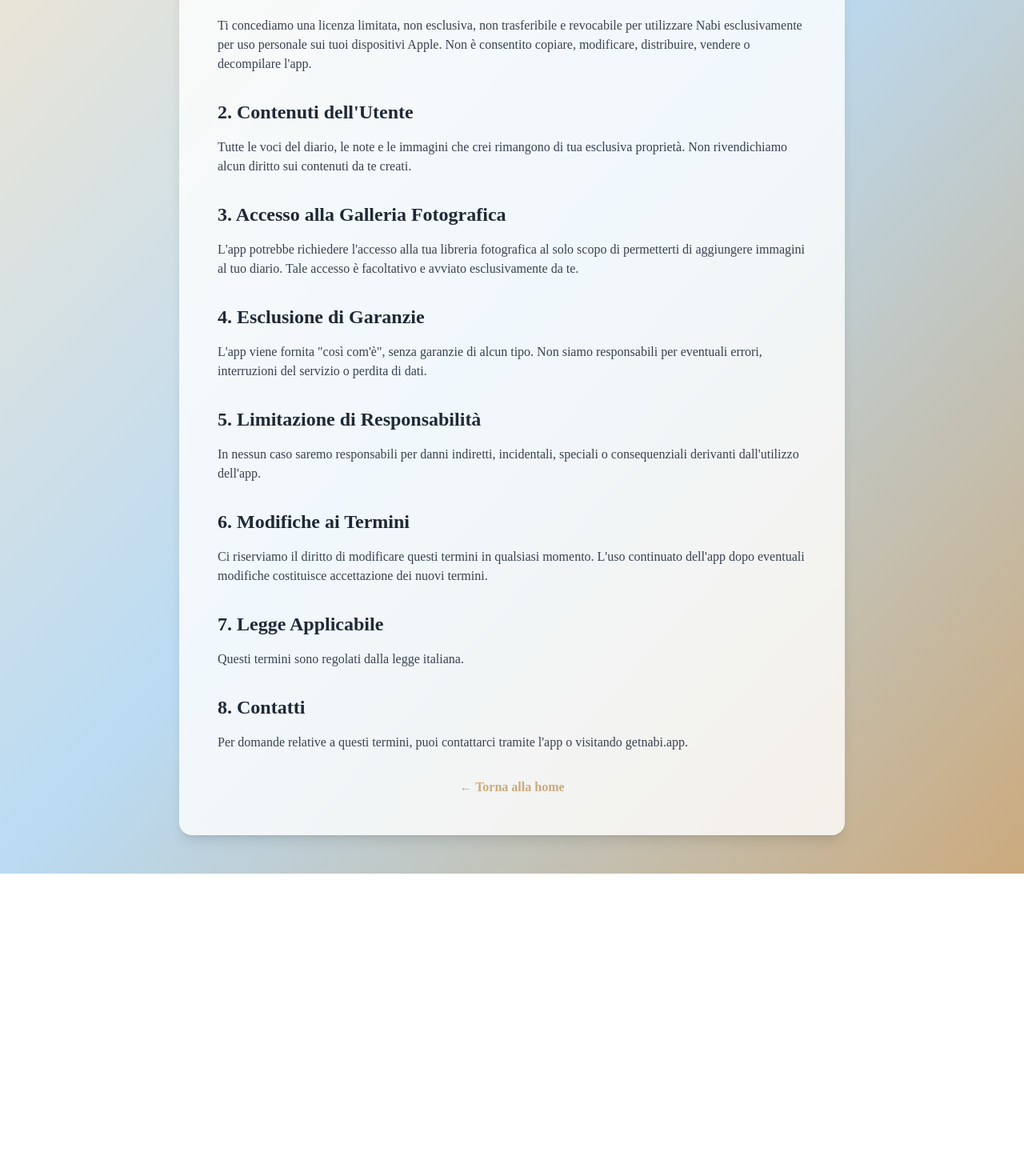
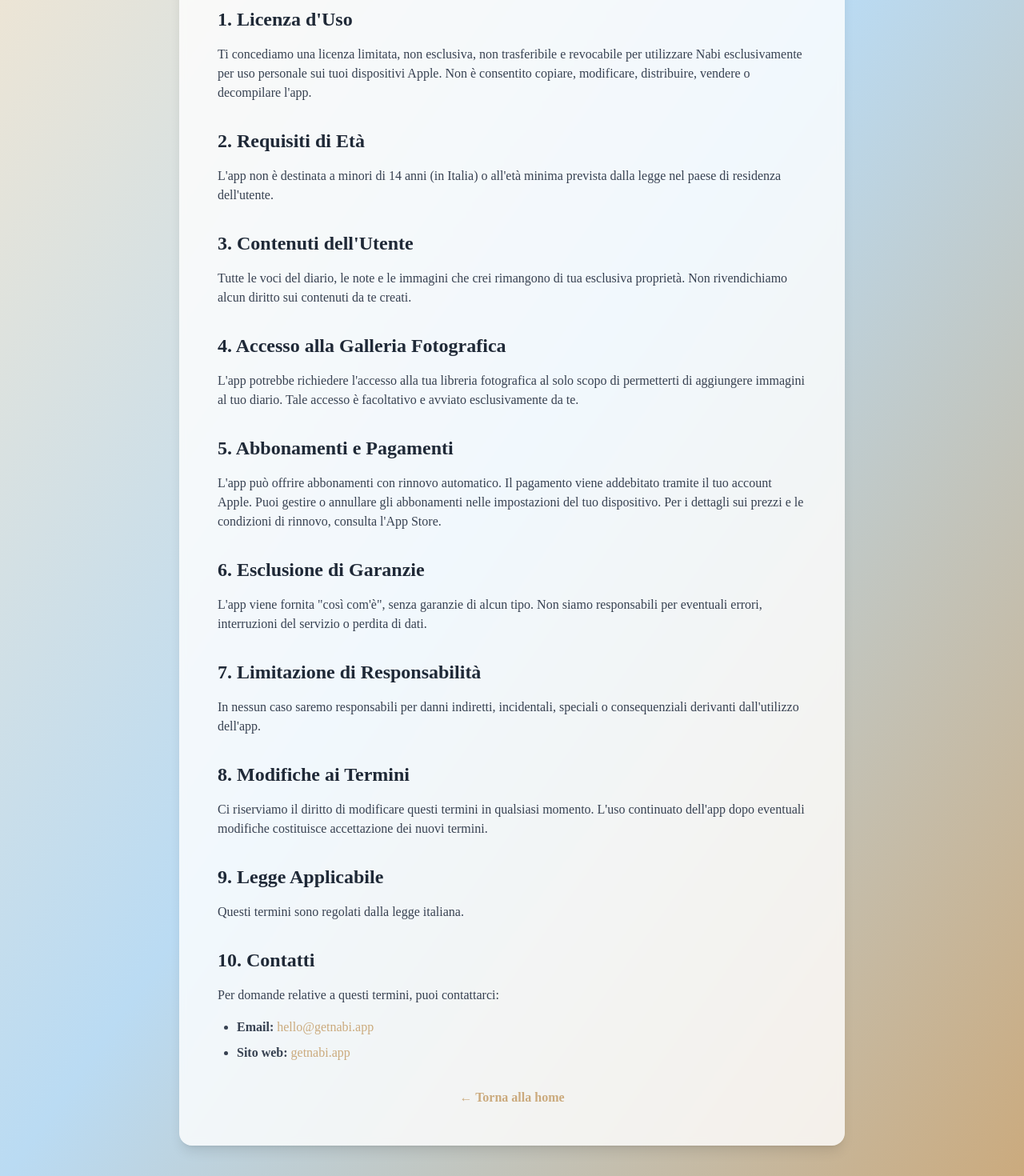
Before and after one commit to becoentertainment/nabi-website, a Next.js app: page /terms in a window 1280 px wide. Shown: the part 320-1790 px from the top of the page at 80% size. Before the commit the page ends 1412 px from the top, so only its background shows below. Built offline with nearby package versions, Linux system fonts and the light colour scheme; a web font is replaced by a local one.

Commit message:
Termini e Condizioni: Requisiti di età, Abbonamenti e Pagamenti, Contatti (Email + Sito web), 22 gen 2026

```diff
--- a/src/app/en/terms/page.tsx
+++ b/src/app/en/terms/page.tsx
@@ -6,9 +6,12 @@ export default function EnTermsPage() {
       <NavMenu />
       <div className="container mx-auto px-4 sm:px-6 lg:px-8 max-w-4xl">
         <div className="bg-white/80 backdrop-blur-sm rounded-2xl p-8 md:p-12 shadow-lg">
-          <h1 className="font-title text-4xl md:text-5xl font-bold text-gray-800 mb-8">
+          <h1 className="font-title text-4xl md:text-5xl font-bold text-gray-800 mb-4">
             Terms and Conditions of Use
           </h1>
+          <p className="text-sm text-gray-600 mb-8">
+            Last updated: 22 January 2026
+          </p>
           <div className="prose prose-lg max-w-none text-gray-700 space-y-6">
             <p>
               Welcome to Nabi. By using our app, you accept the following terms and conditions.
@@ -22,52 +25,68 @@ export default function EnTermsPage() {
             </section>
 
             <section>
-              <h2 className="font-title text-2xl font-bold text-gray-800 mt-8 mb-4">2. User Content</h2>
+              <h2 className="font-title text-2xl font-bold text-gray-800 mt-8 mb-4">2. Age Requirements</h2>
+              <p>
+                The app is not intended for users under 14 years of age (in Italy) or the minimum age required by law in the user&apos;s country of residence.
+              </p>
+            </section>
+
+            <section>
+              <h2 className="font-title text-2xl font-bold text-gray-800 mt-8 mb-4">3. User Content</h2>
               <p>
                 All journal entries, notes, and images you create remain your exclusive property. We do not claim any rights over content you create.
               </p>
             </section>
 
             <section>
-              <h2 className="font-title text-2xl font-bold text-gray-800 mt-8 mb-4">3. Photo Library Access</h2>
+              <h2 className="font-title text-2xl font-bold text-gray-800 mt-8 mb-4">4. Photo Library Access</h2>
               <p>
                 The app may request access to your photo library solely to allow you to add images to your journal. Such access is optional and initiated only by you.
               </p>
             </section>
 
             <section>
-              <h2 className="font-title text-2xl font-bold text-gray-800 mt-8 mb-4">4. Disclaimer of Warranties</h2>
+              <h2 className="font-title text-2xl font-bold text-gray-800 mt-8 mb-4">5. Subscriptions and Payments</h2>
+              <p>
+                The app may offer subscriptions with automatic renewal. Payment is charged to your Apple account. You can manage or cancel subscriptions in your device settings. For pricing and renewal terms, see the App Store.
+              </p>
+            </section>
+
+            <section>
+              <h2 className="font-title text-2xl font-bold text-gray-800 mt-8 mb-4">6. Disclaimer of Warranties</h2>
               <p>
                 The app is provided &quot;as is,&quot; without warranties of any kind. We are not responsible for any errors, service interruptions, or loss of data.
               </p>
             </section>
 
             <section>
-              <h2 className="font-title text-2xl font-bold text-gray-800 mt-8 mb-4">5. Limitation of Liability</h2>
+              <h2 className="font-title text-2xl font-bold text-gray-800 mt-8 mb-4">7. Limitation of Liability</h2>
               <p>
                 In no event shall we be liable for indirect, incidental, special, or consequential damages arising from the use of the app.
               </p>
             </section>
 
             <section>
-              <h2 className="font-title text-2xl font-bold text-gray-800 mt-8 mb-4">6. Changes to Terms</h2>
+              <h2 className="font-title text-2xl font-bold text-gray-800 mt-8 mb-4">8. Changes to Terms</h2>
               <p>
                 We reserve the right to modify these terms at any time. Continued use of the app after any changes constitutes acceptance of the new terms.
               </p>
             </section>
 
             <section>
-              <h2 className="font-title text-2xl font-bold text-gray-800 mt-8 mb-4">7. Governing Law</h2>
+              <h2 className="font-title text-2xl font-bold text-gray-800 mt-8 mb-4">9. Governing Law</h2>
               <p>
                 These terms are governed by the laws of Italy.
               </p>
             </section>
 
             <section>
-              <h2 className="font-title text-2xl font-bold text-gray-800 mt-8 mb-4">8. Contact</h2>
-              <p>
-                For questions regarding these terms, you can contact us through the app or by visiting getnabi.app.
-              </p>
+              <h2 className="font-title text-2xl font-bold text-gray-800 mt-8 mb-4">10. Contact</h2>
+              <p>For questions regarding these terms, you can contact us:</p>
+              <ul className="list-disc pl-6 space-y-2 mt-4">
+                <li><strong>Email:</strong> <a href="mailto:hello@getnabi.app" className="text-nabi-beige hover:underline">hello@getnabi.app</a></li>
+                <li><strong>Website:</strong> <a href="https://getnabi.app" target="_blank" rel="noopener noreferrer" className="text-nabi-beige hover:underline">getnabi.app</a></li>
+              </ul>
             </section>
           </div>
 
--- a/src/app/terms/page.tsx
+++ b/src/app/terms/page.tsx
@@ -6,9 +6,12 @@ export default function TermsPage() {
       <NavMenu />
       <div className="container mx-auto px-4 sm:px-6 lg:px-8 max-w-4xl">
         <div className="bg-white/80 backdrop-blur-sm rounded-2xl p-8 md:p-12 shadow-lg">
-          <h1 className="font-title text-4xl md:text-5xl font-bold text-gray-800 mb-8">
+          <h1 className="font-title text-4xl md:text-5xl font-bold text-gray-800 mb-4">
             Termini e Condizioni di Utilizzo
           </h1>
+          <p className="text-sm text-gray-600 mb-8">
+            Ultimo aggiornamento: 22 gennaio 2026
+          </p>
           <div className="prose prose-lg max-w-none text-gray-700 space-y-6">
             <p>
               Benvenuto in Nabi. Utilizzando la nostra app, accetti i seguenti termini e condizioni.
@@ -22,52 +25,68 @@ export default function TermsPage() {
             </section>
 
             <section>
-              <h2 className="font-title text-2xl font-bold text-gray-800 mt-8 mb-4">2. Contenuti dell&apos;Utente</h2>
+              <h2 className="font-title text-2xl font-bold text-gray-800 mt-8 mb-4">2. Requisiti di Età</h2>
+              <p>
+                L&apos;app non è destinata a minori di 14 anni (in Italia) o all&apos;età minima prevista dalla legge nel paese di residenza dell&apos;utente.
+              </p>
+            </section>
+
+            <section>
+              <h2 className="font-title text-2xl font-bold text-gray-800 mt-8 mb-4">3. Contenuti dell&apos;Utente</h2>
               <p>
                 Tutte le voci del diario, le note e le immagini che crei rimangono di tua esclusiva proprietà. Non rivendichiamo alcun diritto sui contenuti da te creati.
               </p>
             </section>
 
             <section>
-              <h2 className="font-title text-2xl font-bold text-gray-800 mt-8 mb-4">3. Accesso alla Galleria Fotografica</h2>
+              <h2 className="font-title text-2xl font-bold text-gray-800 mt-8 mb-4">4. Accesso alla Galleria Fotografica</h2>
               <p>
                 L&apos;app potrebbe richiedere l&apos;accesso alla tua libreria fotografica al solo scopo di permetterti di aggiungere immagini al tuo diario. Tale accesso è facoltativo e avviato esclusivamente da te.
               </p>
             </section>
 
             <section>
-              <h2 className="font-title text-2xl font-bold text-gray-800 mt-8 mb-4">4. Esclusione di Garanzie</h2>
+              <h2 className="font-title text-2xl font-bold text-gray-800 mt-8 mb-4">5. Abbonamenti e Pagamenti</h2>
+              <p>
+                L&apos;app può offrire abbonamenti con rinnovo automatico. Il pagamento viene addebitato tramite il tuo account Apple. Puoi gestire o annullare gli abbonamenti nelle impostazioni del tuo dispositivo. Per i dettagli sui prezzi e le condizioni di rinnovo, consulta l&apos;App Store.
+              </p>
+            </section>
+
+            <section>
+              <h2 className="font-title text-2xl font-bold text-gray-800 mt-8 mb-4">6. Esclusione di Garanzie</h2>
               <p>
                 L&apos;app viene fornita &quot;così com&apos;è&quot;, senza garanzie di alcun tipo. Non siamo responsabili per eventuali errori, interruzioni del servizio o perdita di dati.
               </p>
             </section>
 
             <section>
-              <h2 className="font-title text-2xl font-bold text-gray-800 mt-8 mb-4">5. Limitazione di Responsabilità</h2>
+              <h2 className="font-title text-2xl font-bold text-gray-800 mt-8 mb-4">7. Limitazione di Responsabilità</h2>
               <p>
                 In nessun caso saremo responsabili per danni indiretti, incidentali, speciali o consequenziali derivanti dall&apos;utilizzo dell&apos;app.
               </p>
             </section>
 
             <section>
-              <h2 className="font-title text-2xl font-bold text-gray-800 mt-8 mb-4">6. Modifiche ai Termini</h2>
+              <h2 className="font-title text-2xl font-bold text-gray-800 mt-8 mb-4">8. Modifiche ai Termini</h2>
               <p>
                 Ci riserviamo il diritto di modificare questi termini in qualsiasi momento. L&apos;uso continuato dell&apos;app dopo eventuali modifiche costituisce accettazione dei nuovi termini.
               </p>
             </section>
 
             <section>
-              <h2 className="font-title text-2xl font-bold text-gray-800 mt-8 mb-4">7. Legge Applicabile</h2>
+              <h2 className="font-title text-2xl font-bold text-gray-800 mt-8 mb-4">9. Legge Applicabile</h2>
               <p>
                 Questi termini sono regolati dalla legge italiana.
               </p>
             </section>
 
             <section>
-              <h2 className="font-title text-2xl font-bold text-gray-800 mt-8 mb-4">8. Contatti</h2>
-              <p>
-                Per domande relative a questi termini, puoi contattarci tramite l&apos;app o visitando getnabi.app.
-              </p>
+              <h2 className="font-title text-2xl font-bold text-gray-800 mt-8 mb-4">10. Contatti</h2>
+              <p>Per domande relative a questi termini, puoi contattarci:</p>
+              <ul className="list-disc pl-6 space-y-2 mt-4">
+                <li><strong>Email:</strong> <a href="mailto:hello@getnabi.app" className="text-nabi-beige hover:underline">hello@getnabi.app</a></li>
+                <li><strong>Sito web:</strong> <a href="https://getnabi.app" target="_blank" rel="noopener noreferrer" className="text-nabi-beige hover:underline">getnabi.app</a></li>
+              </ul>
             </section>
           </div>
 
```
Also changed, not shown: terms.html (+26 -9 lines).
